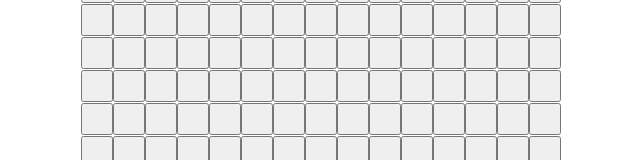
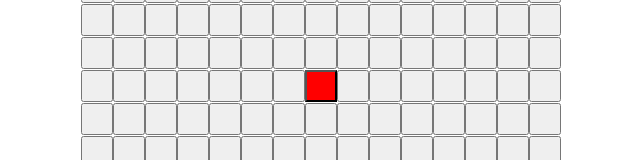
Before and after one commit to puyanwei/snake, a React (Create React App) app: page / in a window 1280 px wide. Shown: the part 291-451 px from the top of the page, without its empty margins (319-959 px from the left). Built offline with nearby package versions, Linux system fonts and the light colour scheme.

Commit message:
Automatically made center tile as being active because its the start

```diff
--- a/src/components/Board.jsx
+++ b/src/components/Board.jsx
@@ -18,11 +18,17 @@ const Board = ({ rows, cols }) => {
         for (let i = 0; i < grid.length; i++) {
             for (let j = 0; j < grid[i].length; j++) {
                 num++
-                grid[i][j] = (<Tile isActive={false} key={num} />)
+                grid[i][j] =
+                    num === middleTile() ?
+                        (<Tile isActive={true} key={num} />) :
+                        (<Tile isActive={false} key={num} />)
             }
         }
         return grid;
     }
+
+    const middleTile = () =>
+        Math.ceil((rows * cols / 2) - (cols / 2))
 
     return (
         <div style={style}>
--- a/src/pages/Home.jsx
+++ b/src/pages/Home.jsx
@@ -3,11 +3,12 @@ import React from 'react';
 import Board from '../components/Board';
 
 const Home = () => {
-	return (
-		<>
-			<Board rows={20} cols={15} />
-		</>
-	);
+    return (
+        <>
+            <Board rows={20} cols={15} />
+            {/* keep rows even, cols odd or middle will fuck up */}
+        </>
+    );
 };
 
 export default Home;
```
